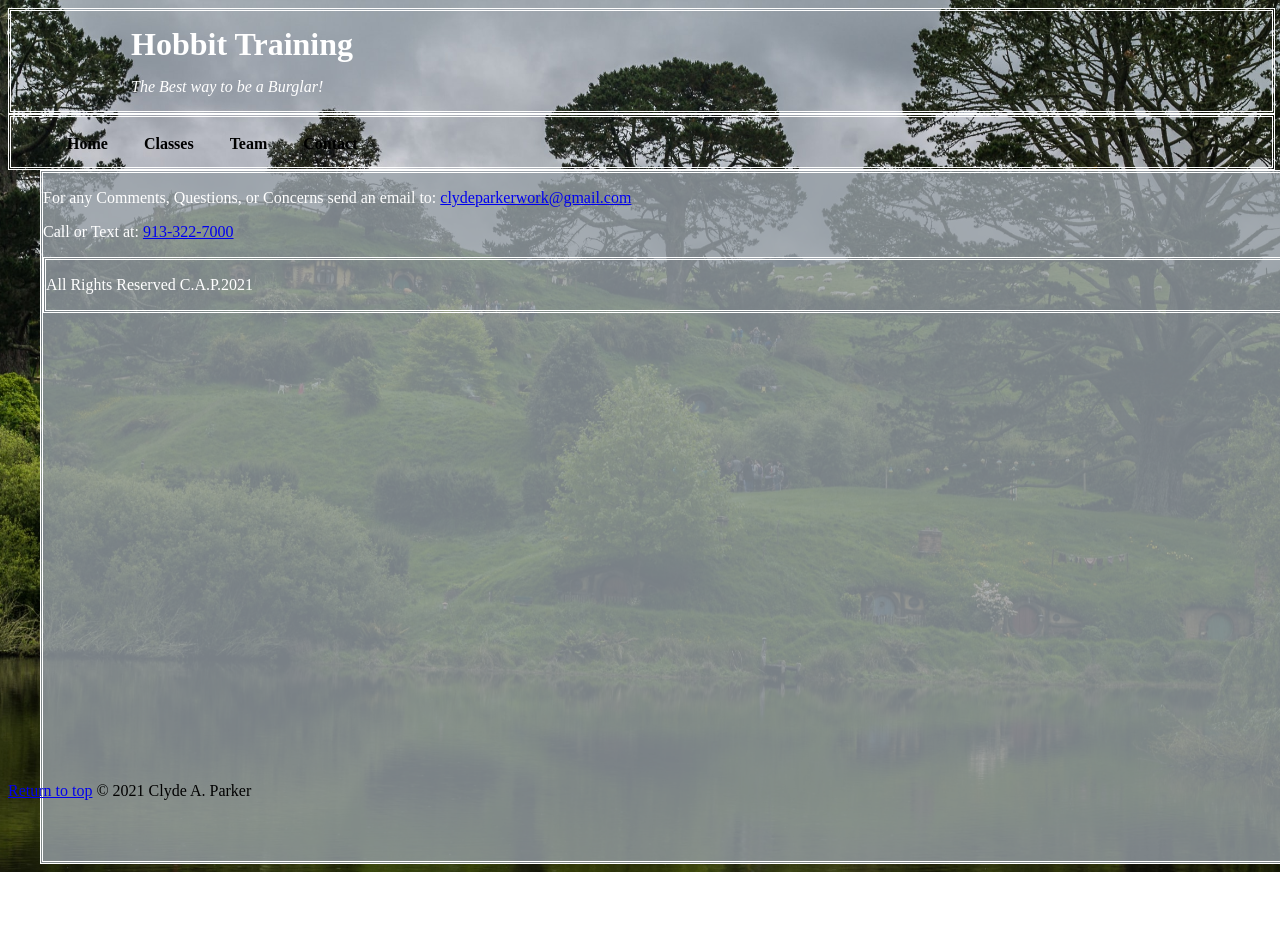
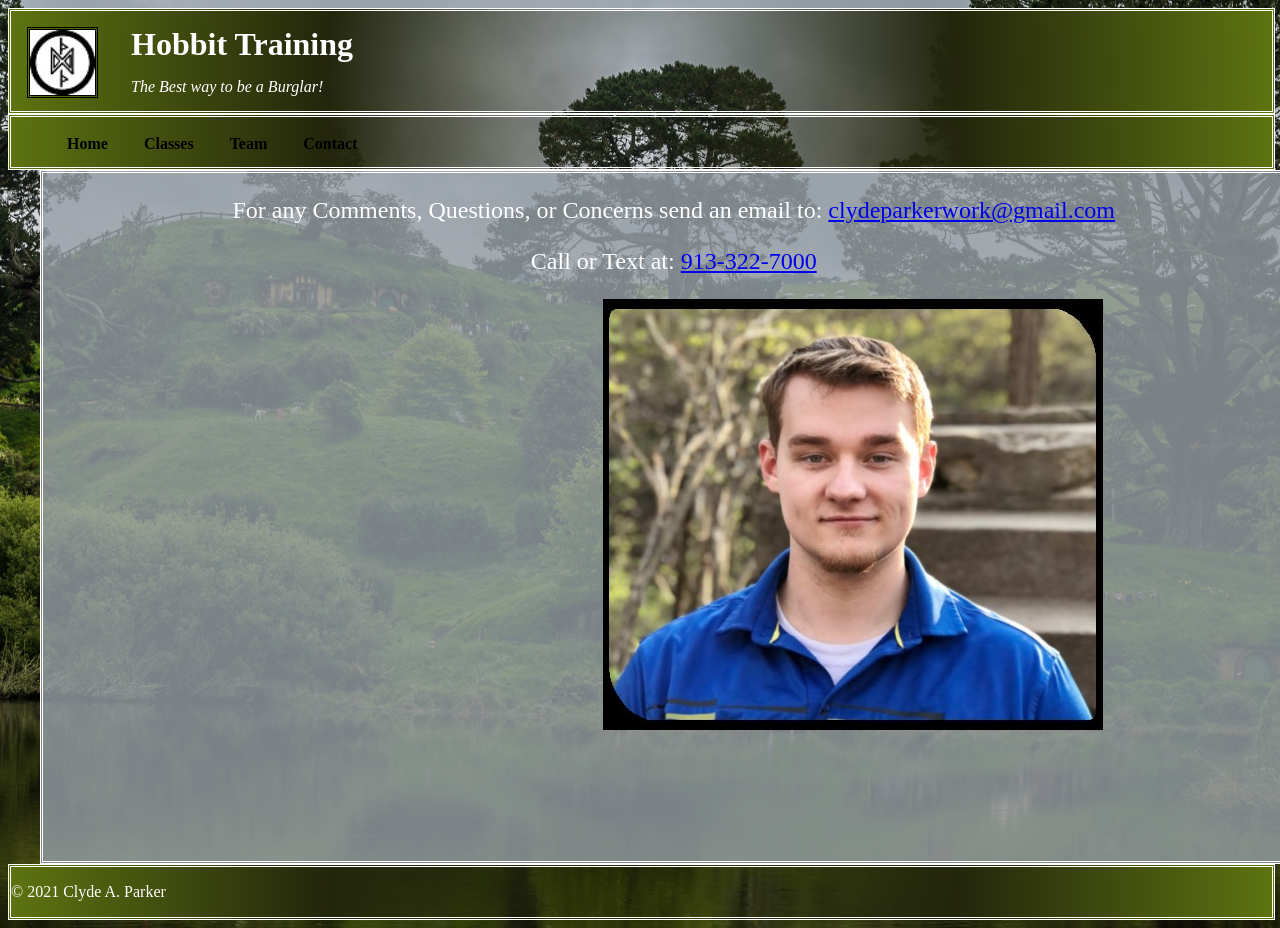
Before and after one commit to ClydeAParker/FED1StudioProject01, a plain HTML site: page FED1StudioProject01/Contact.html in a window 1280 px wide. Shown: the top 928 px of the page. Before the commit the page ends 872 px from the top, so only its background shows below. Drawn offline with Linux system fonts and the light colour scheme.

Commit message:
Added images and adjusted margins

```diff
--- a/FED1StudioProject01/Contact.html
+++ b/FED1StudioProject01/Contact.html
@@ -3,11 +3,14 @@
 <html>
 <head>
     <meta charset="utf-8" />
-    <title>FED1 | Studio Project V2</title>
+    <title>FED1 | Studio Project</title>
     <link href="Stylesheets/custom.CSS" rel="stylesheet" />
 </head>
 <body>
-    <header>
+    <header id="colorGradient1">
+        <a href="../index.html">
+            <img src="Images/HobbitLogoFinal.jpg" />
+        </a>
         <h1>
             Hobbit Training
         </h1>
@@ -16,30 +19,26 @@
         </p>
     </header>
     <section>
-        <nav>
+        <nav id="colorGradient2">
             <ul>
                 <li>
                     <a href="/index.html">Home</a>
                 </li>
-
                 <li>
                     <a href="/classes.html">Classes</a>
                 </li>
-
                 <li>
                     <a href="/team.html">Team</a>
                 </li>
-
                 <li>
-                    <a href="/contact.html">Contact</a>
+                    <a href="/contact.html" class="selected">Contact</a>
                 </li>
-
             </ul>
         </nav>
     </section>
     <main>
         <article>
-            <section>
+            <section id="textDesign">
                 <p>
                     For any Comments, Questions, or Concerns send an email to: <a href="mailto:clydeparkerwork@gmail.com">clydeparkerwork@gmail.com</a>
                 </p>
@@ -47,16 +46,13 @@
                     Call or Text at: <a href="tel:+01-913-322-7000">913-322-7000</a>
                 </p>
             </section>
+            <img src="../Images/Main_PortraitMk2.jpg" />
         </article>
-        <nav>
-            <p>
-                All Rights Reserved C.A.P.2021
-            </p>
-        </nav>
     </main>
-    <footer>
-        <a href="#">Return to top</a>
-        &copy; 2021 Clyde A. Parker
-    </footer>
+    <nav id="colorGradient3">
+        <p>
+            &copy; 2021 Clyde A. Parker
+        </p>
+    </nav>
 </body>
 </html>
--- a/FED1StudioProject01/Stylesheets/custom.css
+++ b/FED1StudioProject01/Stylesheets/custom.css
@@ -1,5 +1,4 @@
 body {
-    /*background-image: url('../Images/Number3.jpg');*/
     background-image: url('../Images/Large.jpg');
     background-position: top;
     background-repeat: no-repeat;
@@ -96,8 +95,23 @@ header img {
 section h1 {
     color: black;
     text-decoration: underline;
+    font-size: 22pt;
 }
 
 article h3 {
     color: black;
+    font-size: 20pt;
 }
+
+main section p{
+    font-size: 18pt;
+}
+
+#textDesign{
+    text-align: center;
+}
+
+main article img{
+    margin-left: 35em;
+
+}
```
Also changed, not shown: FED1StudioProject01/Classes.html (+12 -16 lines), FED1StudioProject01/Team.html (+12 -16 lines), FED1StudioProject01/index.html (+7 -9 lines), FED1StudioProject01/Images/Main_PortraitMk2.jpg (added), FED1StudioProject01/Images/Medium.jpg (deleted), FED1StudioProject01/Images/Number3.jpg (deleted), FED1StudioProject01/Images/Number4.jpg (deleted), FED1StudioProject01/Images/TryAgain.jpg (deleted), 1 other file.
